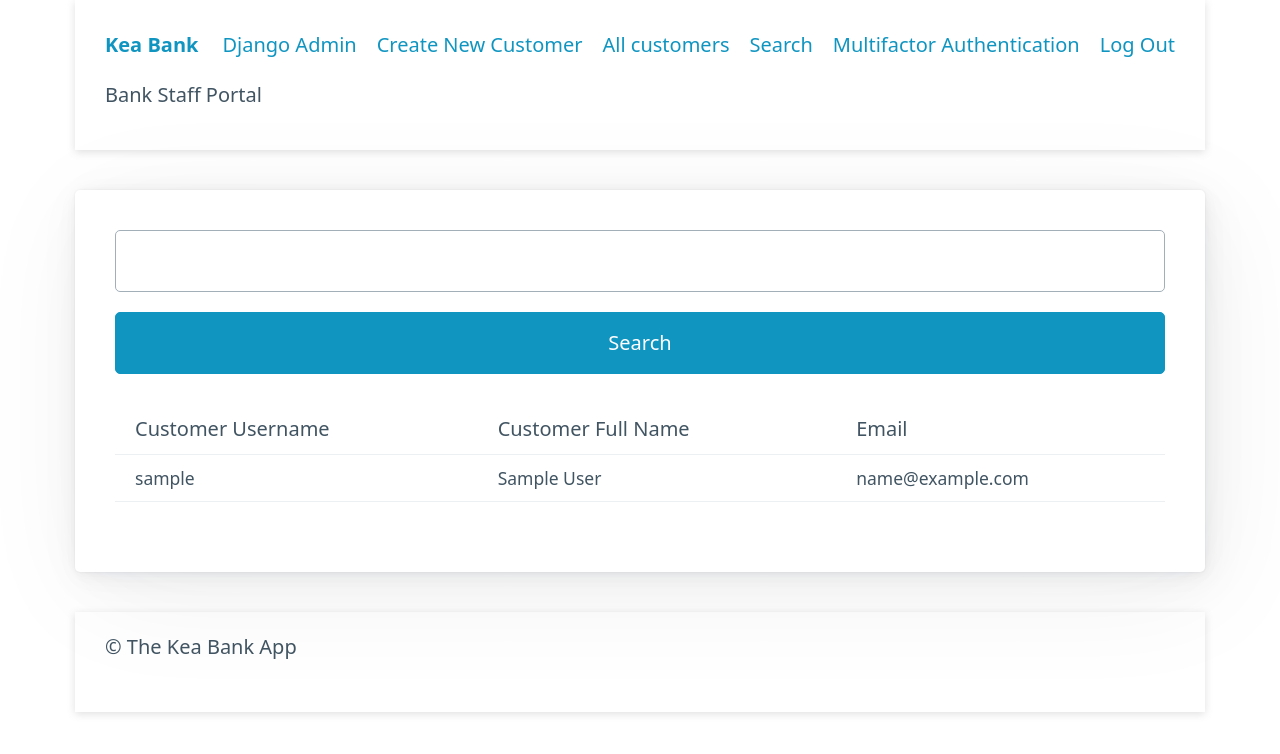
After one commit to Omoezone/django-mandatory, a Django app: page /search_customers/ in a window 1280 px wide. The commit adds this page. Shown: the top 754 px of the page. Run offline with Django 4.2, Linux system fonts and the light colour scheme; the visitor is signed in with stand-in values (Sample User, id 1); data comes from the database, SQL or seed files in the repository; some libraries are stand-ins or nearby versions.

Commit message:
added search functionality

```diff
--- a/django_mandatory/bank_app/forms.py
+++ b/django_mandatory/bank_app/forms.py
@@ -59,3 +59,7 @@ class TransferForm(forms.Form):
             self._errors['amount'] = self.error_class(['Amount must be positive.'])
 
         return self.cleaned_data
+
+
+class SearchCustomers(forms.Form):
+    search_query = forms.CharField(label="Search For Customer", max_length=40)
--- a/django_mandatory/bank_app/templates/bank/make_loan.html
+++ b/django_mandatory/bank_app/templates/bank/make_loan.html
@@ -1,6 +1,7 @@
 {% extends "base.html" %}
 
 {% block main %}
+<article>
     <form action="{% url 'bank_app:make_loan' %}" method="post">
         {% csrf_token %}
         <fieldset>
@@ -15,4 +16,5 @@
         <button>Submit</button>
         </fieldset>
     </form>
+</article>
 {% endblock main %}
--- a/django_mandatory/bank_app/templates/bank/make_transfer.html
+++ b/django_mandatory/bank_app/templates/bank/make_transfer.html
@@ -1,6 +1,7 @@
 {% extends "base.html" %}
 
 {% block main %}
+<article>
     <form action="{% url 'bank_app:make_transfer' %}" method="post">
         {% csrf_token %}
         <fieldset>
@@ -8,4 +9,5 @@
         <button>Log In</button>
         </fieldset>
     </form>
+</article>
 {% endblock main %}
--- /dev/null
+++ b/django_mandatory/bank_app/templates/bank/search_customers.html
@@ -0,0 +1,27 @@
+{% extends "base.html" %}
+
+{% block main %}
+
+<article>
+    <form action="{% url 'bank_app:search_customers' %}" method="GET">
+            <input type="text" name="search_query" value="{{search_query}}">
+            <button>Search</button>
+    </form>
+
+    <table>
+        <tr>
+            <th>Customer Username</th>
+            <th>Customer Full Name</th>
+            <th>Email</th>
+        </tr>
+        {% for user in users %}
+        <tr>
+            <td>{{ user.username }}</td>
+            <td>{{ user.first_name }} {{ user.last_name }}</td>
+            <td>{{ user.email }}</td>
+        </tr>
+        {% endfor %}
+    </table>
+</article>
+
+{% endblock main %}
--- a/django_mandatory/bank_app/templates/bank/send_transfer_request.html
+++ b/django_mandatory/bank_app/templates/bank/send_transfer_request.html
@@ -1,4 +1,7 @@
+{% extends "base.html" %}
+
 {% block main %}
+<article>
     <form action="{% url 'bank_app:send_transfer_request' %}" method="post">
         {% csrf_token %}
         <fieldset>
@@ -6,4 +9,5 @@
         <button>Make Transfer</button>
         </fieldset>
     </form>
+</article>
 {% endblock main %}
--- a/django_mandatory/bank_app/templates/bank/staff_new_customer.html
+++ b/django_mandatory/bank_app/templates/bank/staff_new_customer.html
@@ -1,6 +1,7 @@
 {% extends "base.html" %}
 
 {% block main %}
+<article>
     <form action="{% url 'bank_app:staff_new_customer' %}" method="post">
         {% csrf_token %}
         <fieldset>
@@ -9,4 +10,5 @@
         <button>Create User</button>
         </fieldset>
     </form>
+</article>
 {% endblock main %}
--- a/django_mandatory/bank_app/templates/base.html
+++ b/django_mandatory/bank_app/templates/base.html
@@ -26,20 +26,21 @@
                 {% if not user.is_staff %}
                 <li><a href="{% url 'bank_app:customer_account' %}">My Account</a></li>
                 <li><a href="{% url 'bank_app:make_transfer' %}">Internal Transfer</a></li>
-                  <li><a href="{% url 'bank_app:send_transfer_request' %}">External Transfer</a></li>
-                  <li><a href="{% url 'bank_app:make_loan' %}">Make Loan</a></li>
+                <li><a href="{% url 'bank_app:send_transfer_request' %}">External Transfer</a></li>
+                <li><a href="{% url 'bank_app:make_loan' %}">Make Loan</a></li>
                 {% endif %}
                 {% if user.is_staff %}
                 <li><a href="{% url 'admin:index' %}">Django Admin</a></li>
-                  <li><a href="{% url 'bank_app:staff_new_customer' %}">Create New Customer</a></li>
+                <li><a href="{% url 'bank_app:staff_new_customer' %}">Create New Customer</a></li>
+                <li><a href="{% url 'bank_app:staff_all_customers' %}">All customers</a></li>
+                <li><a href="{% url 'bank_app:search_customers' %}">Search</a></li>
                 {% endif %}
                 <li><a href="{% url 'two_factor:profile' %}">Multifactor Authentication</a></li>
                 <li><a href="{% url 'logout' %}">Log Out</a></li>
-
               </ul>
             {% else %}
-            <ul>
-                    <li><a href="{% url 'logout' %}">Log In</a></li>
+              <ul>
+                <li><a href="{% url 'logout' %}">Log In</a></li>
               </ul>
             {% endif %}
         </nav>
@@ -55,7 +56,7 @@
     {% endblock main %}
     </main>
 
-    <footer class="container" style="box-shadow: rgba(99, 99, 99, 0.2) 0px 2px 8px 0px; padding: 20px 30px ">
+    <footer class="container" style="box-shadow: rgba(99, 99, 99, 0.2) 0px 2px 8px 0px; padding: 20px 30px; ">
         <p>&copy; The Kea Bank App</p>
     </footer>
 </div>
--- a/django_mandatory/bank_app/urls.py
+++ b/django_mandatory/bank_app/urls.py
@@ -20,6 +20,8 @@ urlpatterns = [
     path('staff_new_account_partial/<int:user>/', views.staff_new_account_partial, name='staff_new_account_partial'),
     path('staff_account_list_partial/<int:pk>/', views.staff_account_list_partial, name='staff_account_list_partial'),
     path('staff_account_details/<int:pk>/', views.staff_account_details, name='staff_account_details'),
+    path('staff_all_customers/', views.staff_all_customers, name='staff_all_customers'),
+    path('search_customers/', views.search_customers, name='search_customers'),
 
     path('send_transfer_request/', views.send_transfer_request, name='send_transfer_request'),
     path('foreign_transfer_details/', views.foreign_transfer_details, name='foreign_transfer_details'),
--- a/django_mandatory/bank_app/views.py
+++ b/django_mandatory/bank_app/views.py
@@ -105,6 +105,38 @@ def staff_customer_details(request, pk):
         'new_account_form': new_account_form,
     }
     return render(request, 'bank/staff_customer_details.html', context)
+
+
+@login_required
+def staff_all_customers(request):
+    assert request.user.is_staff, 'Customer user routing staff view.'
+
+    customers =  Customer.objects.select_related('user').all()[:10]
+
+    context = {
+        'customers' : customers
+    }
+
+    return render(request, 'bank/all_customers.html', context)
+
+from django.db.models.functions import Lower
+@login_required
+def search_customers(request):
+    assert request.user.is_staff, 'Customer user routing staff view.'
+
+    search_query = request.GET.get('search_query')
+
+    if not search_query:
+        search_query = ''
+
+    users = User.objects.filter(username__contains=search_query).filter(email__contains=search_query)
+
+    context = {
+        'users' : users,
+        'search_query' : search_query
+    }
+
+    return render(request, 'bank/search_customers.html', context)
 
 
 @login_required
```
Also changed, not shown: django_mandatory/bank_app/templates/bank/account_details.html (+8 -1 lines), django_mandatory/bank_app/templates/bank/all_customers.html (added, +33 -0 lines), django_mandatory/bank_app/templates/bank/customer_dashboard.html (+4 -26 lines), django_mandatory/bank_app/migrations/0002_foreigntransfer.py (added). Lines whose indentation alone changed are shown as unchanged.
